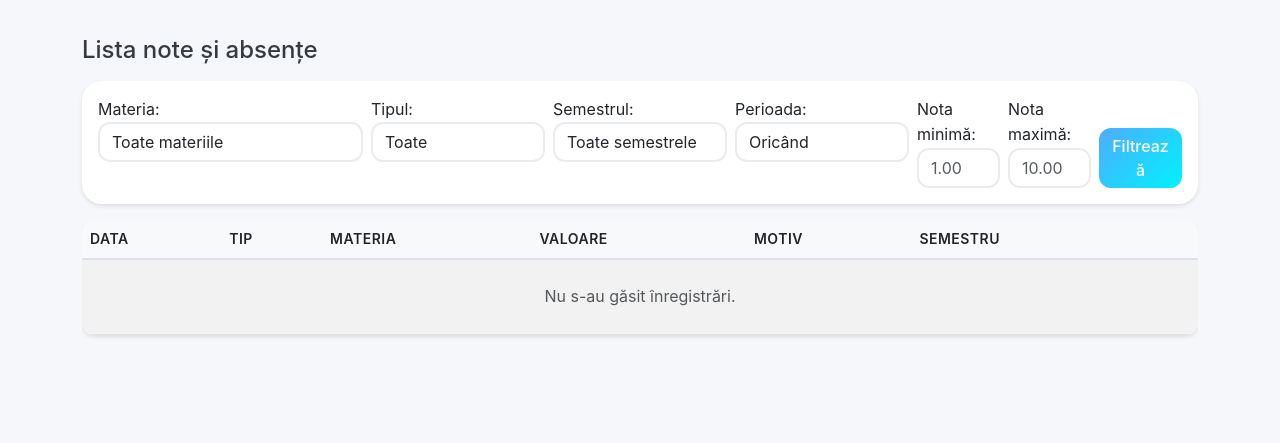
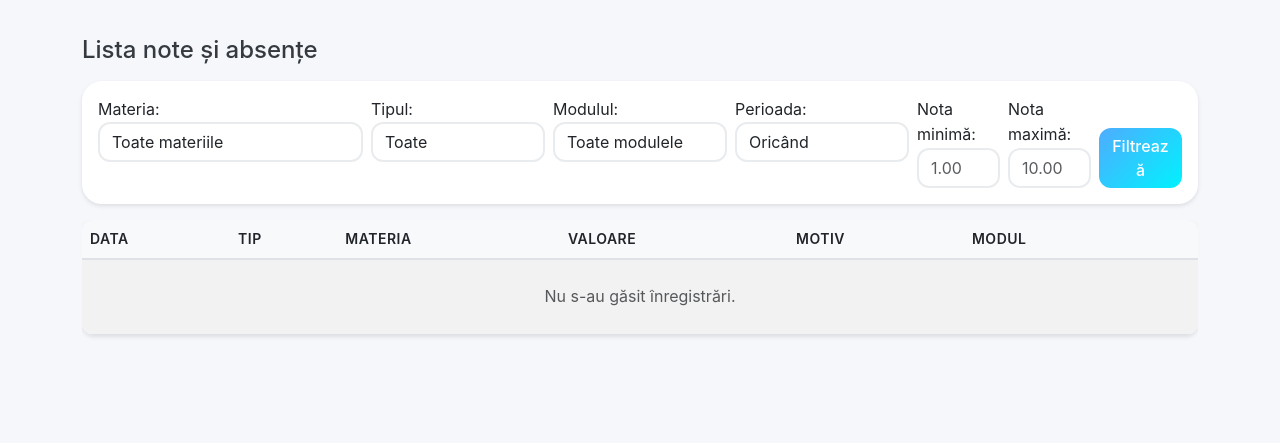
Before and after one commit to AlexIT86/School_manager, a Django app: page /note/list/ in a window 1280 px wide. Shown: the part 64-507 px from the top of the page. Run offline with Django 4.2, Linux system fonts and the light colour scheme; the visitor is signed in with stand-in values (Sample User, id 1); data that the repository does not hold is empty; some libraries are stand-ins or nearby versions.

Commit message:
Refactor grading system terminology from "semester" to "module" across the application
- Updated form fields, models, and templates to replace "semestru" with "modul" for clarity and consistency.
- Adjusted validation rules to accommodate five modules instead of two semesters.
- Enhanced the logic for determining the active module based on the 2025-2026 school year calendar.
- Updated user interface elements to reflect the new terminology, ensuring a cohesive user experience.

```diff
--- a/apps/grades/forms.py
+++ b/apps/grades/forms.py
@@ -23,7 +23,7 @@ class GradeForm(forms.ModelForm):
             'tip_evaluare': 'Tipul evaluării',
             'descriere': 'Descrierea evaluării',
             'data': 'Data',
-            'semestru': 'Semestrul',
+            'semestru': 'Modulul',
             'motivata': 'Absența este motivată',
             'data_motivare': 'Data motivării',
             'note_personale': 'Notițe personale',
@@ -59,7 +59,7 @@ class GradeForm(forms.ModelForm):
             'semestru': forms.NumberInput(attrs={
                 'class': 'form-control',
                 'min': '1',
-                'max': '2'
+                'max': '5'
             }),
             'motivata': forms.CheckboxInput(attrs={
                 'class': 'form-check-input'
@@ -91,10 +91,23 @@ class GradeForm(forms.ModelForm):
         # Setează valori default
         if not self.instance.pk:
             self.fields['data'].initial = date.today()
-            # Determină semestrul curent
-            current_month = date.today().month
-            current_semester = 1 if current_month >= 9 or current_month <= 1 else 2
-            self.fields['semestru'].initial = current_semester
+            # Determină modulul curent (2025–2026: 5 module)
+            today = date.today()
+            try:
+                if date(2025, 9, 8) <= today <= date(2025, 10, 24):
+                    self.fields['semestru'].initial = 1
+                elif date(2025, 11, 3) <= today <= date(2025, 12, 19):
+                    self.fields['semestru'].initial = 2
+                elif date(2026, 1, 8) <= today <= date(2026, 2, 13):
+                    self.fields['semestru'].initial = 3
+                elif date(2026, 2, 23) <= today <= date(2026, 4, 3):
+                    self.fields['semestru'].initial = 4
+                elif date(2026, 4, 15) <= today <= date(2026, 6, 19):
+                    self.fields['semestru'].initial = 5
+                else:
+                    self.fields['semestru'].initial = 1
+            except Exception:
+                self.fields['semestru'].initial = 1
 
         # Organizează câmpurile în grupuri
         self.field_groups = [
@@ -164,21 +177,21 @@ class GradeForm(forms.ModelForm):
 
 
 class SemesterForm(forms.ModelForm):
-    """Form pentru gestionarea semestrelor"""
+    """Form pentru gestionarea modulelor"""
 
     class Meta:
         model = Semester
         fields = ['numar', 'an_scolar', 'data_inceput', 'data_sfarsit', 'activ']
         labels = {
-            'numar': 'Numărul semestrului',
+            'numar': 'Numărul modulului',
             'an_scolar': 'Anul școlar',
             'data_inceput': 'Data de început',
             'data_sfarsit': 'Data de sfârșit',
-            'activ': 'Semestru activ',
+            'activ': 'Modul activ',
         }
         widgets = {
             'numar': forms.Select(
-                choices=[(1, 'Semestrul 1'), (2, 'Semestrul 2')],
+                choices=[(1, 'Modulul 1'), (2, 'Modulul 2'), (3, 'Modulul 3'), (4, 'Modulul 4'), (5, 'Modulul 5')],
                 attrs={'class': 'form-control', 'required': True}
             ),
             'an_scolar': forms.TextInput(attrs={
@@ -204,27 +217,16 @@ class SemesterForm(forms.ModelForm):
     def __init__(self, *args, **kwargs):
         super().__init__(*args, **kwargs)
 
-        # Setează valori default pentru semestru nou
+        # Setează valori default pentru modul nou
         if not self.instance.pk:
             current_year = date.today().year
             current_month = date.today().month
-
-            if current_month >= 9:  # An școlar nou începe în septembrie
-                self.fields['an_scolar'].initial = f"{current_year}-{current_year + 1}"
-                self.fields['numar'].initial = 1
-                self.fields['data_inceput'].initial = date(current_year, 9, 15)
-                self.fields['data_sfarsit'].initial = date(current_year + 1, 1, 31)
-            elif current_month <= 1:  # Încă în primul semestru
-                self.fields['an_scolar'].initial = f"{current_year - 1}-{current_year}"
-                self.fields['numar'].initial = 1
-            else:  # Al doilea semestru
-                self.fields['an_scolar'].initial = f"{current_year - 1}-{current_year}"
-                self.fields['numar'].initial = 2
-                self.fields['data_inceput'].initial = date(current_year, 2, 1)
-                self.fields['data_sfarsit'].initial = date(current_year, 6, 15)
+            # Defaultează pe anul școlar 2025–2026 cu module predefinite
+            self.fields['an_scolar'].initial = f"2025-2026"
+            self.fields['numar'].initial = 1
 
     def clean(self):
-        """Validări custom pentru semestru"""
+        """Validări custom pentru modul"""
         cleaned_data = super().clean()
         data_inceput = cleaned_data.get('data_inceput')
         data_sfarsit = cleaned_data.get('data_sfarsit')
@@ -244,7 +246,7 @@ class GradeGoalForm(forms.ModelForm):
         fields = ['subject', 'semester', 'media_dorita', 'descriere']
         labels = {
             'subject': 'Materia',
-            'semester': 'Semestrul',
+            'semester': 'Modulul',
             'media_dorita': 'Media dorită',
             'descriere': 'De ce această medie este importantă',
         }
@@ -285,7 +287,7 @@ class GradeGoalForm(forms.ModelForm):
                 user=user
             ).order_by('-an_scolar', '-numar')
 
-            # Setează semestrul activ ca default
+            # Setează modulul activ ca default
             active_semester = Semester.objects.filter(user=user, activ=True).first()
             if active_semester and not self.instance.pk:
                 self.fields['semester'].initial = active_semester
@@ -327,7 +329,7 @@ class GradeFilterForm(forms.Form):
     semester = forms.ChoiceField(
         required=False,
         widget=forms.Select(attrs={'class': 'form-control'}),
-        label='Semestrul'
+        label='Modulul'
     )
 
     date_range = forms.ChoiceField(
@@ -375,9 +377,9 @@ class GradeFilterForm(forms.Form):
                 activa=True
             ).order_by('nume')
 
-            # Populează opțiunile pentru semestru
-            semester_choices = [('', 'Toate semestrele')]
-            semester_choices.extend([(1, 'Semestrul 1'), (2, 'Semestrul 2')])
+            # Populează opțiunile pentru modul
+            semester_choices = [('', 'Toate modulele')]
+            semester_choices.extend([(1, 'Modulul 1'), (2, 'Modulul 2'), (3, 'Modulul 3'), (4, 'Modulul 4'), (5, 'Modulul 5')])
             self.fields['semester'].choices = semester_choices
 
 
@@ -439,7 +441,7 @@ class BulkGradeActionForm(forms.Form):
 
     ACTION_CHOICES = [
         ('delete', 'Șterge notele/absențele selectate'),
-        ('change_semester', 'Schimbă semestrul'),
+        ('change_semester', 'Schimbă modulul'),
         ('mark_important', 'Marchează ca importante'),
         ('unmark_important', 'Elimină marcajul important'),
         ('excuse_absences', 'Motivează absențele selectate'),
@@ -458,10 +460,10 @@ class BulkGradeActionForm(forms.Form):
 
     # Câmpuri condiționale
     new_semester = forms.ChoiceField(
-        choices=[(1, 'Semestrul 1'), (2, 'Semestrul 2')],
+        choices=[(1, 'Modulul 1'), (2, 'Modulul 2'), (3, 'Modulul 3'), (4, 'Modulul 4'), (5, 'Modulul 5')],
         required=False,
         widget=forms.Select(attrs={'class': 'form-control'}),
-        label='Noul semestru'
+        label='Noul modul'
     )
 
     def clean_selected_grades(self):
@@ -481,7 +483,7 @@ class BulkGradeActionForm(forms.Form):
         action = cleaned_data.get('action')
 
         if action == 'change_semester' and not cleaned_data.get('new_semester'):
-            raise forms.ValidationError('Trebuie să selectezi noul semestru.')
+            raise forms.ValidationError('Trebuie să selectezi noul modul.')
 
         return cleaned_data
 
@@ -496,7 +498,7 @@ class GradeImportForm(forms.Form):
             'accept': '.csv,.xlsx,.xls'
         }),
         label='Fișier import',
-        help_text='Format acceptat: CSV sau Excel cu coloane: Materie, Tip, Valoare, Data, Semestru, Descriere'
+        help_text='Format acceptat: CSV sau Excel cu coloane: Materie, Tip, Valoare, Data, Modul, Descriere'
     )
 
     overwrite_existing = forms.BooleanField(
@@ -561,13 +563,16 @@ class GradeExportForm(forms.Form):
 
     semester_filter = forms.ChoiceField(
         choices=[
-            ('all', 'Toate semestrele'),
-            ('1', 'Doar semestrul 1'),
-            ('2', 'Doar semestrul 2'),
+            ('all', 'Toate modulele'),
+            ('1', 'Doar modulul 1'),
+            ('2', 'Doar modulul 2'),
+            ('3', 'Doar modulul 3'),
+            ('4', 'Doar modulul 4'),
+            ('5', 'Doar modulul 5'),
         ],
         initial='all',
         widget=forms.Select(attrs={'class': 'form-control'}),
-        label='Filtrare semestru'
+        label='Filtrare modul'
     )
 
     date_from = forms.DateField(
@@ -640,7 +645,7 @@ class GradeAnalysisForm(forms.Form):
     ANALYSIS_TYPE_CHOICES = [
         ('trend', 'Tendința notelor în timp'),
         ('subject_comparison', 'Comparație între materii'),
-        ('semester_comparison', 'Comparație între semestre'),
+        ('semester_comparison', 'Comparație între module'),
         ('grade_distribution', 'Distribuția notelor'),
         ('absence_pattern', 'Paternul absențelor'),
     ]
--- a/apps/grades/views.py
+++ b/apps/grades/views.py
@@ -20,49 +20,79 @@ except Exception:
     send_email = None
 
 
+def _ensure_modules_2025_2026(user):
+    """Creează/actualizează modulele 1–5 pentru anul școlar 2025–2026 pentru utilizator.
+    Modulul 3/4 se ajustează în funcție de județul clasei elevului (vacanța mobilă din februarie).
+    Dacă județul lipsește, se folosește varianta mediană (încheiere 13 feb, reluare 23 feb).
+    """
+    # Determină județul (dacă există) din clasa profilului elevului
+    judet = None
+    try:
+        profile = getattr(user, 'student_profile', None)
+        if profile and profile.class_room and profile.class_room.judet:
+            judet = profile.class_room.judet.strip()
+    except Exception:
+        judet = None
+
+    grupa1 = {'Cluj', 'Timiș', 'Bistrița-Năsăud'}  # 9-15 feb
+    grupa2 = {
+        'București', 'Ilfov', 'Sălaj', 'Bihor', 'Arad', 'Iași', 'Hunedoara', 'Brașov',
+        'Caraș-Severin', 'Gorj', 'Vâlcea', 'Argeș', 'Dâmbovița', 'Prahova', 'Buzău',
+        'Tulcea', 'Mehedinți', 'Dolj', 'Olt', 'Teleorman', 'Ialomița', 'Călărași'
+    }  # 16-22 feb
+    grupa3 = {
+        'Satu-Mare', 'Maramureș', 'Suceava', 'Botoșani', 'Alba', 'Sibiu', 'Mureș',
+        'Harghita', 'Neamț', 'Covasna', 'Bacău', 'Vrancea', 'Vaslui', 'Galați',
+        'Brăila', 'Giurgiu', 'Constanța'
+    }  # 23 feb - 1 mar
+
+    # Datele implicite (varianta mediană)
+    end_m3 = date(2026, 2, 13)
+    start_m4 = date(2026, 2, 23)
+    if judet in grupa1:
+        end_m3 = date(2026, 2, 6)
+        start_m4 = date(2026, 2, 16)
+    elif judet in grupa3:
+        end_m3 = date(2026, 2, 20)
+        start_m4 = date(2026, 3, 2)
+
+    modules = [
+        (1, date(2025, 9, 8),  date(2025, 10, 24)),
+        (2, date(2025, 11, 3), date(2025, 12, 19)),
+        (3, date(2026, 1, 8),  end_m3),
+        (4, start_m4,          date(2026, 4, 3)),
+        (5, date(2026, 4, 15), date(2026, 6, 19)),
+    ]
+    for numar, start, end in modules:
+        obj, created = Semester.objects.update_or_create(
+            user=user, an_scolar='2025-2026', numar=numar,
+            defaults={'data_inceput': start, 'data_sfarsit': end}
+        )
+    return Semester.objects.filter(user=user, an_scolar='2025-2026').order_by('numar')
+
+
 @login_required
 def grades_overview_view(request):
     """Vedere generală pentru note și absențe"""
     user = request.user
 
-    # Semestrul activ - determinare corectă după calendar școlar (Sem 1: Sep–Jan, Sem 2: Feb–Jun)
     today = date.today()
-    current_year = today.year
-    current_month = today.month
+    # Asigură modulele 2025–2026
+    user_modules = _ensure_modules_2025_2026(user)
 
-    # Determină numărul și anul școlar curent
-    if current_month >= 9 or current_month <= 1:
-        desired_sem_num = 1
-        start_year = current_year if current_month >= 9 else current_year - 1
-        an_scolar = f"{start_year}-{start_year + 1}"
-        data_inceput = date(start_year, 9, 15)
-        data_sfarsit = date(start_year + 1, 1, 31)
-    else:
-        desired_sem_num = 2
-        start_year = current_year - 1  # semestrul 2 aparține aceluiași an școlar început în toamnă
-        an_scolar = f"{start_year}-{start_year + 1}"
-        data_inceput = date(current_year, 2, 1)
-        data_sfarsit = date(current_year, 6, 15)
-
-    active_semester = Semester.objects.filter(user=user, activ=True).first()
-
-    # Dacă nu există sau nu corespunde cu semestrul curent, activează/creează cel corect
-    if not active_semester or active_semester.numar != desired_sem_num or active_semester.an_scolar != an_scolar:
-        active_semester = Semester.objects.filter(user=user, numar=desired_sem_num, an_scolar=an_scolar).first()
-        if not active_semester:
-            active_semester = Semester.objects.create(
-                user=user,
-                numar=desired_sem_num,
-                an_scolar=an_scolar,
-                data_inceput=data_inceput,
-                data_sfarsit=data_sfarsit,
-                activ=True
-            )
-        else:
-            # Marchează ca activ și dezactivează celelalte
-            Semester.objects.filter(user=user).update(activ=False)
-            active_semester.activ = True
-            active_semester.save()
+    # Alege modulul activ pe baza datei curente
+    active_semester = None
+    for m in user_modules:
+        if m.data_inceput <= today <= m.data_sfarsit:
+            active_semester = m
+            break
+    if not active_semester:
+        # fallback: primul modul din 2025–2026
+        active_semester = user_modules.first()
+    if active_semester:
+        Semester.objects.filter(user=user).update(activ=False)
+        active_semester.activ = True
+        active_semester.save()
 
     # Note recente (ultimele 10)
     recent_grades = Grade.objects.filter(
@@ -206,16 +236,9 @@ def grade_create_view(request):
                 if not semester_obj:
                     semester_obj = Semester.objects.filter(user=request.user, numar=grade.semestru).order_by('-an_scolar').first()
                 if not semester_obj:
-                    # Creează un semestru minim dacă lipsește
-                    current_year = date.today().year
-                    semester_obj = Semester.objects.create(
-                        user=request.user,
-                        numar=grade.semestru,
-                        an_scolar=f"{current_year}-{current_year + 1}",
-                        data_inceput=date(current_year, 9, 15) if grade.semestru == 1 else date(current_year, 2, 1),
-                        data_sfarsit=date(current_year + (1 if grade.semestru == 1 else 0), 1 if grade.semestru == 1 else 6, 31 if grade.semestru == 1 else 15),
-                        activ=False
-                    )
+                    # Asigură modulele 2025–2026 și ia modulul corespunzător
+                    user_modules = _ensure_modules_2025_2026(request.user)
+                    semester_obj = user_modules.filter(numar=grade.semestru).first()
 
                 stats, created = SubjectGradeStats.objects.get_or_create(
                     user=request.user,
@@ -724,8 +747,19 @@ def quick_grade_entry(request):
 
             subject = Subject.objects.get(id=subject_id, user=request.user)
 
-            # Determină semestrul activ
+            # Determină modulul activ (creează module dacă lipsesc)
             active_semester = Semester.objects.filter(user=request.user, activ=True).first()
+            if not active_semester:
+                user_modules = _ensure_modules_2025_2026(request.user)
+                today = date.today()
+                for m in user_modules:
+                    if m.data_inceput <= today <= m.data_sfarsit:
+                        active_semester = m
+                        break
+                if active_semester:
+                    Semester.objects.filter(user=request.user).update(activ=False)
+                    active_semester.activ = True
+                    active_semester.save()
             semester_num = active_semester.numar if active_semester else 1
 
             grade = Grade.objects.create(
--- a/apps/schedule/admin.py
+++ b/apps/schedule/admin.py
@@ -45,8 +45,8 @@ class ClassScheduleEntryInline(admin.TabularInline):
 
 @admin.register(ClassRoom)
 class ClassRoomAdmin(admin.ModelAdmin):
-    list_display = ['nume']
-    search_fields = ['nume']
+    list_display = ['nume', 'scoala', 'judet']
+    search_fields = ['nume', 'scoala', 'judet']
     inlines = [ClassScheduleEntryInline]
 
 
--- a/apps/schedule/models.py
+++ b/apps/schedule/models.py
@@ -89,6 +89,7 @@ class ClassRoom(models.Model):
     """
     nume = models.CharField(max_length=20, unique=True, help_text="Ex: 6A, 7B")
     scoala = models.CharField(max_length=200, blank=True)
+    judet = models.CharField(max_length=50, blank=True, help_text="Județul școlii (ex: București, Cluj)")
     diriginte = models.ForeignKey(User, on_delete=models.SET_NULL, null=True, blank=True, related_name='classes_led')
     descriere = models.TextField(blank=True)
 
--- a/templates/grades/grade_detail.html
+++ b/templates/grades/grade_detail.html
@@ -69,7 +69,7 @@
                             <div class="fw-semibold">{{ grade.data|date:'d.m.Y' }}</div>
                         </div>
                         <div class="col-sm-4">
-                            <div class="text-muted small">Semestrul</div>
+                            <div class="text-muted small">Modulul</div>
                             <div class="fw-semibold">{{ grade.semestru }}</div>
                         </div>
                         <div class="col-sm-4">
@@ -105,7 +105,7 @@
             {% if subject_stats %}
             <div class="card mb-4">
                 <div class="card-header bg-light fw-semibold">
-                    Statistici materie (semestrul {{ grade.semestru }})
+                    Statistici materie (modulul {{ grade.semestru }})
                 </div>
                 <div class="card-body">
                     <div class="d-flex justify-content-between mb-2">
--- a/templates/grades/grade_form.html
+++ b/templates/grades/grade_form.html
@@ -448,7 +448,7 @@
                     </div>
                     <div>
                         <h5 class="section-title">Informații generale</h5>
-                        <p class="section-description">Data și semestrul pentru această înregistrare</p>
+                        <p class="section-description">Data și modulul pentru această înregistrare</p>
                     </div>
                 </div>
 
--- a/templates/grades/grade_list.html
+++ b/templates/grades/grade_list.html
@@ -33,7 +33,7 @@
           <th>Materia</th>
           <th>Valoare</th>
           <th>Motiv</th>
-          <th>Semestru</th>
+          <th>Modul</th>
           <th></th>
         </tr>
       </thead>
--- a/templates/grades/semester_form.html
+++ b/templates/grades/semester_form.html
@@ -1,6 +1,6 @@
 {% extends 'base.html' %}
 
-{% block title %}Semestru nou - School Manager{% endblock %}
+{% block title %}Modul nou - School Manager{% endblock %}
 
 {% block content %}
 <div class="container py-4">
@@ -8,7 +8,7 @@
     <div class="col-lg-8">
       <div class="card shadow-sm">
         <div class="card-header bg-primary text-white">
-          <h5 class="mb-0"><i class="fas fa-calendar-plus me-2"></i>{{ title|default:'Semestru' }}</h5>
+          <h5 class="mb-0"><i class="fas fa-calendar-plus me-2"></i>{{ title|default:'Modul' }}</h5>
         </div>
         <div class="card-body">
           <form method="post">
@@ -49,7 +49,7 @@
 
             <div class="d-flex justify-content-between mt-4">
               <a href="{% url 'grades:semesters' %}" class="btn btn-outline-secondary">
-                <i class="fas fa-arrow-left me-1"></i> Înapoi la semestre
+                <i class="fas fa-arrow-left me-1"></i> Înapoi la module
               </a>
               <button type="submit" class="btn btn-primary">
                 <i class="fas fa-save me-1"></i> Salvează
```
Also changed, not shown: apps/grades/models.py (+11 -11 lines), apps/schedule/forms.py (+14 -1 lines), templates/grades/overview.html (+4 -4 lines), templates/grades/semesters.html (+5 -5 lines), apps/grades/migrations/0004_alter_semester_options_alter_grade_semestru_and_more.py (added), apps/schedule/migrations/0003_classroom_judet.py (added).
